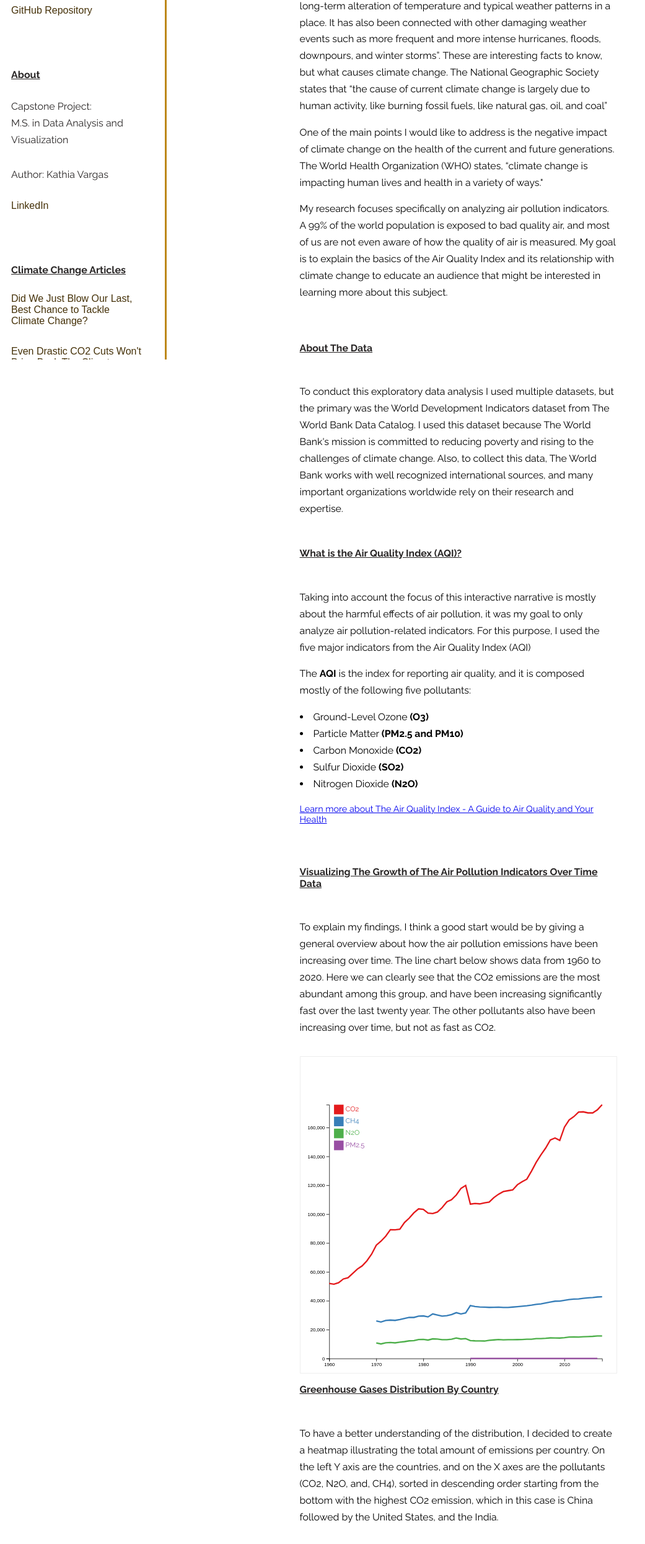
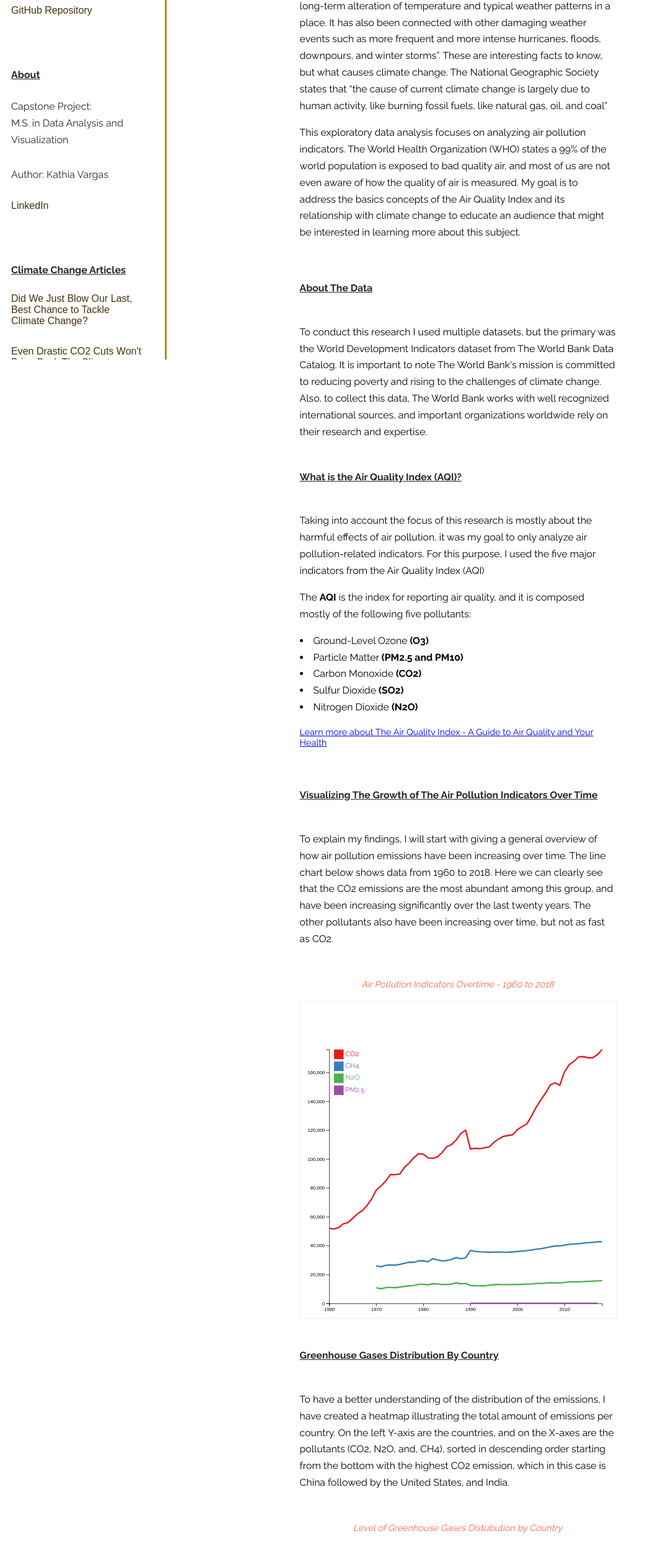
Before and after one commit to kathiavf16/ms_final, a plain HTML site: page index.html in a window 1280 px wide. Shown: the part 240-2731 px from the top of the page at 62% size, without its empty margins (0-1041 px from the left). Drawn offline with Linux system fonts and the light colour scheme; a web font is replaced by a local one.

Commit message:
layout progress

```diff
--- a/Heatmap.js
+++ b/Heatmap.js
@@ -80,7 +80,7 @@ d3.csv("data/greenhouse2.csv").then(function (data) {
     }
     const mousemove = function (event, d) {
         tooltip
-            .html( d.IndicatorValue + "The exact value of<br>this cell is: " + d.IndicatorValue)
+            .html( d.CountryName + " emitted " + d.IndicatorValue + " tonnes of " + d.IndicatorName + " in 2018")
             .style("left", (event.x) / 2 + "px")
             .style("top", (event.y) / 2 + "px")
     }
--- a/index.html
+++ b/index.html
@@ -49,28 +49,26 @@
             current climate change is largely due to human activity, like burning fossil fuels, like natural gas, oil,
             and coal”
         </p>
-        <p>One of the main points I would like to address is the negative impact of climate change on the health of the
-            current and future generations. The World Health Organization (WHO) states, “climate change is impacting
-            human lives and health in a variety of ways."</p>
-        <p>My research focuses specifically on analyzing air pollution indicators. A 99% of the world population is
-            exposed to bad quality air, and most of us are not even aware of how the quality of air is measured. My goal
-            is to explain the basics of the Air Quality Index and its relationship with climate change to educate an
-            audience that might be interested in learning more about this subject.</p>
+        <p>This exploratory data analysis focuses on analyzing air pollution indicators. The World Health Organization
+            (WHO) states a 99% of the world population is exposed to bad quality air, and most of us are not even aware
+            of how the quality of air is measured. My goal is to address the basics concepts of the Air Quality Index
+            and its relationship with climate change to educate an audience that might be interested in learning more
+            about this subject.</p>
     </section> <br><br>
     <section>
         <h3 class="h3-body"><u>About The Data</u></h3> <br>
-        <p>To conduct this exploratory data analysis I used multiple datasets, but the primary was the World Development
-            Indicators dataset from The World Bank Data Catalog. I used this dataset because The World Bank's mission is
-            committed to reducing poverty and rising to the challenges of climate change. Also, to collect this data, The World Bank
-            works with well recognized international sources, and many important organizations worldwide rely on their
+        <p>To conduct this research I used multiple datasets, but the primary was the World Development Indicators
+            dataset from The World Bank Data Catalog. It is important to note The World Bank's mission is committed to
+            reducing poverty and rising to the challenges of climate change. Also, to collect this data, The World Bank
+            works with well recognized international sources, and important organizations worldwide rely on their
             research and expertise.</p>
 
     </section><br>
     <section>
         <h3 class="h3-body"><u>What is the Air Quality Index (AQI)?</u></h3> <br>
-        <p>Taking into account the focus of this interactive narrative is mostly about the harmful effects of air
-            pollution, it was my goal to only analyze air pollution-related indicators. For this purpose, I used the
-            five major indicators from the Air Quality Index (AQI)</p>
+        <p>Taking into account the focus of this research is mostly about the harmful effects of air pollution, it was
+            my goal to only analyze air pollution-related indicators. For this purpose, I used the five major indicators
+            from the Air Quality Index (AQI)</p>
         <p>The <b>AQI</b> is the index for reporting air quality, and it is composed mostly of the
             following five pollutants:</p>
             <li>Ground-Level Ozone <b>(O3)</b></li>
@@ -85,39 +83,39 @@
 
     </section><br><br><br>
     <section>
-        <h3 class="h3-body"><U>Visualizing The Growth of The Air Pollution Indicators Over Time Data</U></h3> <br>
-        <p>To explain my findings, I think a good start would be by giving a general overview about how the air
-            pollution emissions have been increasing over time. The line chart below shows data from 1960 to 2020. Here
-            we can clearly see that the CO2 emissions are the most abundant among this group, and have been increasing
-            significantly fast over the last twenty year. The other pollutants also have been increasing over time, but
-            not as fast as CO2.</p> <br>
-
+        <h3 class="h3-body"><U>Visualizing The Growth of The Air Pollution Indicators Over Time</U></h3> <br>
+        <p>To explain my findings, I will start with giving a general overview of how air pollution emissions have been
+            increasing over time. The line chart below shows data from 1960 to 2018. Here we can clearly see that the
+            CO2 emissions are the most abundant among this group, and have been increasing significantly over the last
+            twenty years. The other pollutants also have been increasing over time, but not as fast as CO2.
+</p> <br>
+<p class="subtitle">Air Pollution Indicators Overtime - 1960 to 2018</p>
         <div class="svg-container" id="line">
         </div>
-    </section>
+    </section> <br> <br>
     <section>
         <h3 class="h3-body"><u>Greenhouse Gases Distribution By Country</u></h3> <br>
-        <p>To have a better understanding of the distribution, I decided to create a heatmap illustrating the total
-            amount of emissions per country. On the left Y axis are the countries, and on the X axes are the pollutants
-            (CO2, N2O, and, CH4), sorted in descending order starting from the bottom with the highest CO2 emission,
-            which in this case is China followed by the United States, and the India.</p><br>
-            <p class="subtitle">Top 10 countries with the highest tonnes per capita
-                are Qatar, North Korea, and Kuwait</p>
+        <p>To have a better understanding of the distribution of the emissions, I have created a heatmap illustrating
+            the total amount of emissions per country. On the left Y-axis are the countries, and on the X-axes are the
+            pollutants (CO2, N2O, and, CH4), sorted in descending order starting from the bottom with the highest CO2
+            emission, which in this case is China followed by the United States, and India. </p><br>
+            <p class="subtitle">Level of Greenhouse Gases Distubution by Country</p>
 
         <div class="svg-container" id="heatmap"></div>
+
     </section><br><br><br>
     <section>
         <h3 class="h3-body"><u>Total of Emissions vs Tonnes Per Capita</h3></u><br>
-            <p>The heat map is showing the total amount of emissions per country, but I think this is not a fair way to
-                get to the conclusion of who is responsible for generating the most emissions. I believe calculating
-                emissions per capita would give us a clearer picture because air pollution emissions are mostly
-                generated by human action.</p> <br>
+            <p>The heat map above shows the total amount of emissions per country, but how about calculating the
+                emissions per capita? By calculating the emissions per capita we get an important aspect of the
+                production of emission. As indicated in the climate change definition, most air pollution emissions are
+                generated by human action. Let’s see which countries have been causing the greatest damage per citizen.
+</p> <br>
 
 
-
+<p class="subtitle">Top 10 top countries with the highest total amount of emissions CO2
+    (China, United States, and India). </p>
             <div class="svg-container-w" id="">
-                <p class="subtitle">Top 10 top countries with the highest total amount of emissions CO2
-                    are China, the United States, and India. </p>
                 <iframe title="" aria-label="Bar Chart" id="datawrapper-chart-cOqkx"
                     src="https://datawrapper.dwcdn.net/cOqkx/1/" scrolling="no" frameborder="0"
                     style="width: 0; min-width: 100% !important; border: none;" height="288"></iframe>
@@ -137,10 +135,9 @@
                     }();
                 </script>
             </div><br> <br> <br>
+             <p class="subtitle">Top 10 countries with the highest tonnes per capita
+                 (Qatar, North Korea, and Kuwait).</p>
             <div class="svg-container-w">
-                <p class="subtitle">Top 10 countries with the highest tonnes per capita
-                    are Qatar, North Korea, and Kuwait</p>
-
                 <iframe title="" aria-label="Range Plot" id="datawrapper-chart-YtoIF"
                     src="https://datawrapper.dwcdn.net/YtoIF/1/" scrolling="no" frameborder="0"
                     style="width: 0; min-width: 100% !important; border: none;" height="250"></iframe>
@@ -178,7 +175,7 @@
             <p>From the top ten countries, Omar had the largest increase from 0.52% in 2017 to 4.96% in 2018. On the
                 other hand, Saudi Arabia had the largest reduction going from -2.88% in 2017 to -4.83% in 2018.</p> <br>
 
-
+<p class="subtitle">Top ten countries tonnes per capita(t) 2017 vs 2018</p>
         <div class="svg-container-w">
 
             <iframe title="" aria-label="Grouped Bars"
@@ -201,6 +198,7 @@
             </script> </div> <br> <br>
             <p>Now, looking at the bottom ten countries, Nigeria had the largest increase from 4.15% in 2017 to 15.72%
                 in 2018, and Brazil had the highest decrease going from 1.79% in 2017 to -4.92% in 2018.</p> <br> <br>
+                <p class="subtitle">Bottom 10 countries tonnes per capita(t) 2017 vs 2018</p>
         <div class="svg-container-w">
                 <iframe title="" aria-label="Grouped Bars" id="datawrapper-chart-WBxMc"
                     src="https://datawrapper.dwcdn.net/WBxMc/1/" scrolling="no" frameborder="0"
--- a/style.css
+++ b/style.css
@@ -65,7 +65,7 @@ li {
 }
 
 .sidenav a:hover {
-  color: #292626;
+  color: #eec146;
 }
 
 .sidenav p,  h3 {
@@ -135,7 +135,10 @@ color: #292626;
 }
  .subtitle{
     font-size: 1em;
-    font-weight: bold;
+    font-weight:lighter;
+    font-style: italic;
+    text-align: center;
+    color: tomato;
  }
 
  .tooltip {
```
